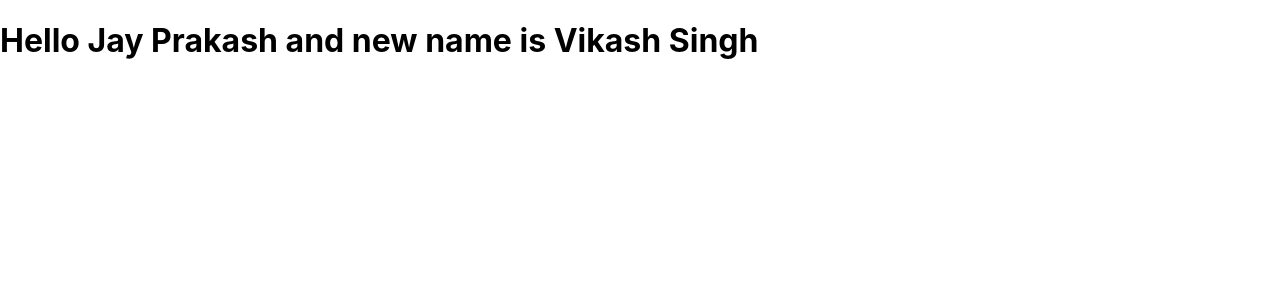
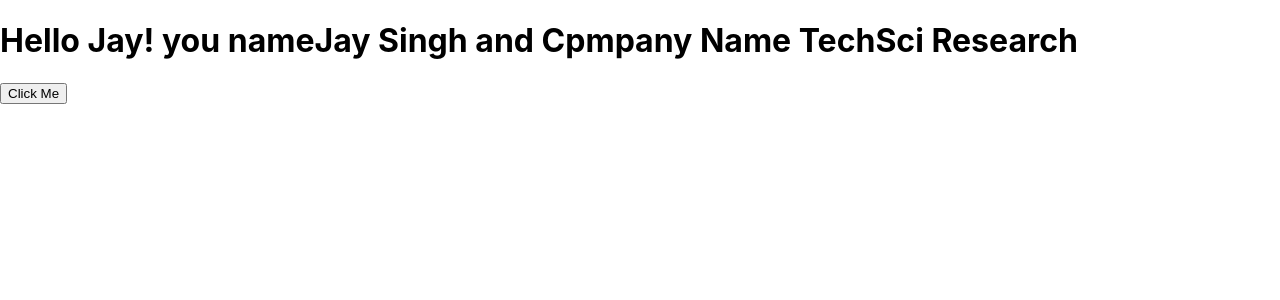
Before and after one commit to jayprakash548/my-application, a React (Create React App) app: page / in a window 1280 px wide. Shown: the top 300 px of the page. Built offline with nearby package versions, Linux system fonts and the light colour scheme.

Commit message:
Event Handler using Class Components

```diff
--- a/src/App.js
+++ b/src/App.js
@@ -1,17 +1,28 @@
+
 import React, { Component } from 'react'
 
 class App extends Component{
   constructor(props){
     super(props);
+
     this.state = {
-      name: "Jay Prakash",
-      newName: this.props.name
-
+      name: 'Jay Singh',
+      Company: 'TechSci Research'
     }
+    this.handleClick = this.handleClick.bind(this);
+  }
+  handleClick(){
+    // handleClick = () =>{
+      //console.log("You have clicked", this);
+    //}
+    console.log("You have clicked", this);
   }
   render(){
     return(
-      <h1>Hello {this.state.name} and new name is {this.state.newName}</h1>
+      <>
+        <h1>Hello Jay! you name{this.state.name} and Cpmpany Name {this.state.Company}</h1>
+        <button onClick={this.handleClick}>Click Me</button>
+      </>
     )
   }
 }
--- a/src/index.js
+++ b/src/index.js
@@ -4,7 +4,7 @@
 import App from './App';
 import * as serviceWorker from './serviceWorker';
 
-ReactDOM.render(<App name="Vikash Singh" />, document.getElementById('root'));
+ReactDOM.render(<App/>, document.getElementById('root'));
 
 // If you want your app to work offline and load faster, you can change
 // unregister() to register() below. Note this comes with some pitfalls.
```
